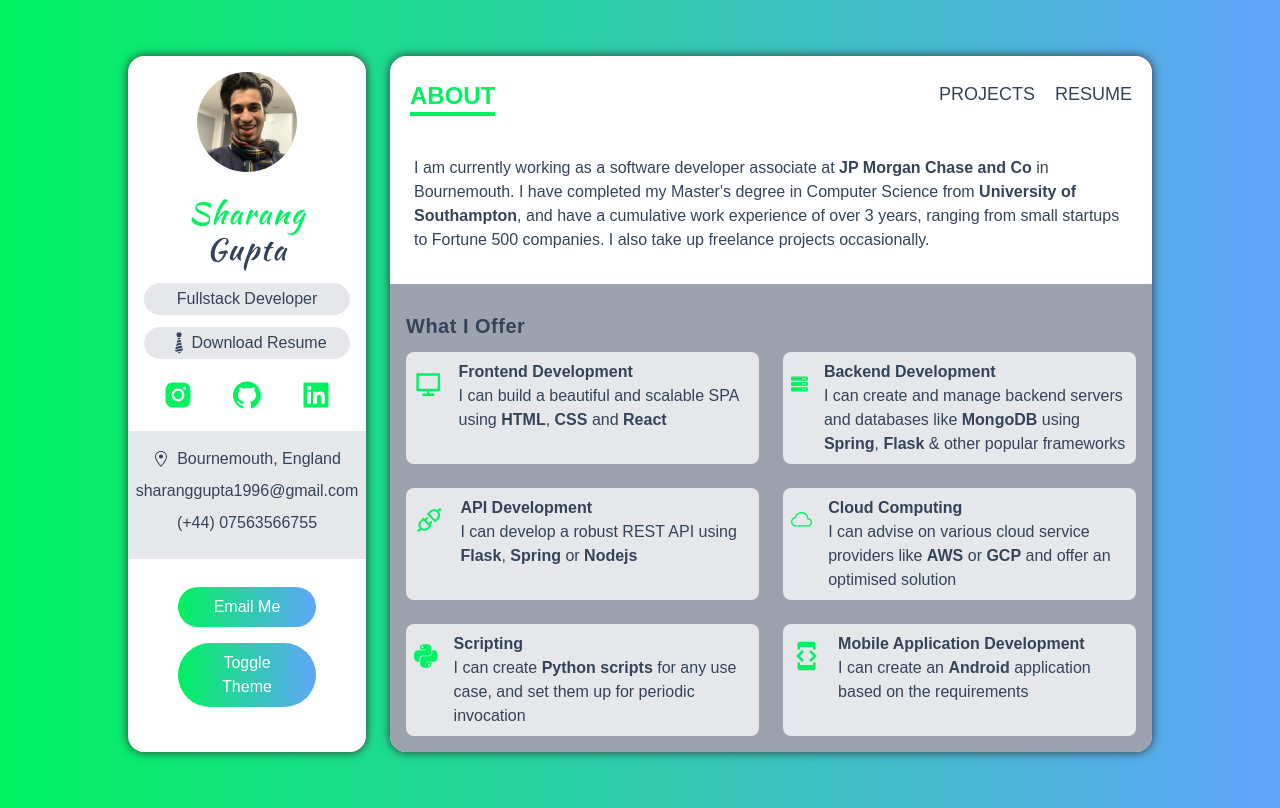
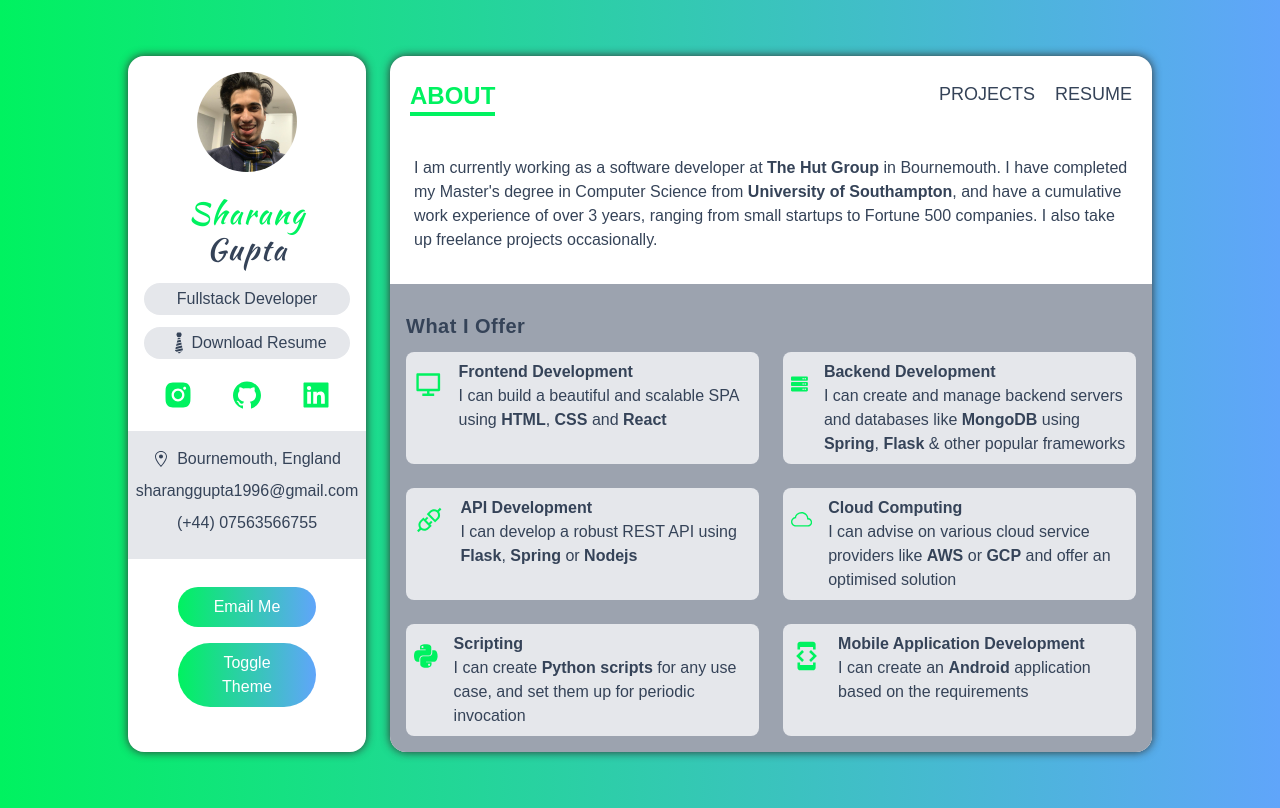
Before and after one commit to sharang1996/portfolio, a Next.js app: page / in a window 1280 px wide. Built offline with nearby package versions, Linux system fonts and the light colour scheme.

Commit message:
Update index.tsx

```diff
--- a/pages/index.tsx
+++ b/pages/index.tsx
@@ -9,8 +9,8 @@
   return (
     <div className="flex flex-col flex-grow px-6 pt-1">
       <h5 className="my-3 font-medium">
-        I am currently working as a software developer associate at{" "}
-        <span className="font-bold">JP Morgan Chase and Co</span> in Bournemouth. I have
+        I am currently working as a software developer at{" "}
+        <span className="font-bold">The Hut Group</span> in Bournemouth. I have
         completed my Master&apos;s degree in Computer Science from{" "}
         <span className="font-bold">University of Southampton</span>, and have a
         cumulative work experience of over 3 years, ranging from small startups
```
